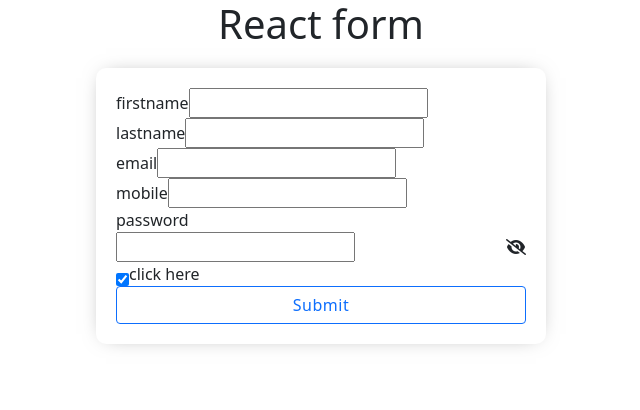
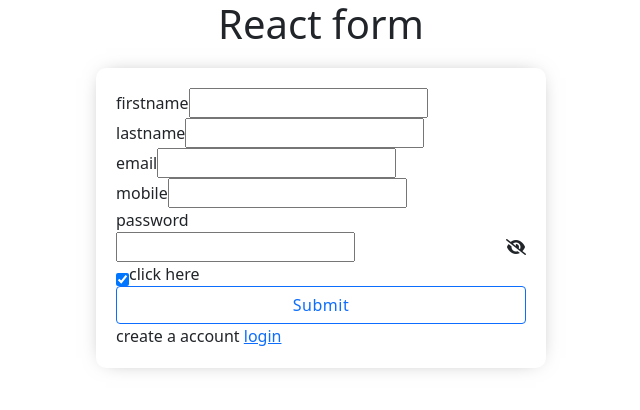
Before and after one commit to harsh17112000/TestApp, a React (Create React App) app in the folder testapp/: page /register in a window 1280 px wide. Shown: the top 410 px of the page, without its empty margins (319-959 px from the left). Built offline with nearby package versions, Linux system fonts and the light colour scheme.

Commit message:
register route done

```diff
--- a/testapp/src/Screens/Naigation/Navigation.js
+++ b/testapp/src/Screens/Naigation/Navigation.js
@@ -12,4 +12,4 @@
     )
 }
 
-export default Navigation
+export default Navigation;
--- a/testapp/src/Screens/Register/Register.js
+++ b/testapp/src/Screens/Register/Register.js
@@ -2,6 +2,7 @@
 import "./register.css";
 import { ShowAlert, ValidateEmail } from '../../utils/CommonFunctions'
 import Button from 'react-bootstrap/Button'
+import { NavLink } from "react-router-dom"
 
 const Register = () => {
 
@@ -109,6 +110,7 @@
                 </div>
 
                 <Button variant='outline-primary' onClick={() => senddata()}>Submit</Button>
+                <span className='mt-3'>create a account <NavLink to = "/">login</NavLink> </span>
                 {/* </form> */}
             </div>
         </section>
```
